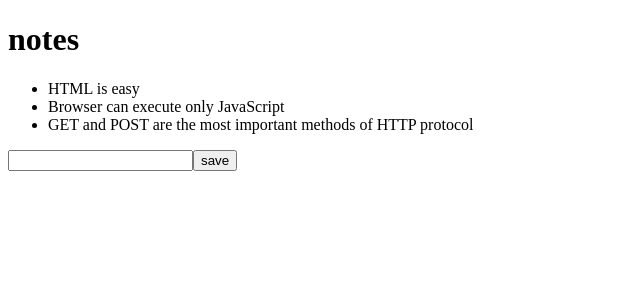
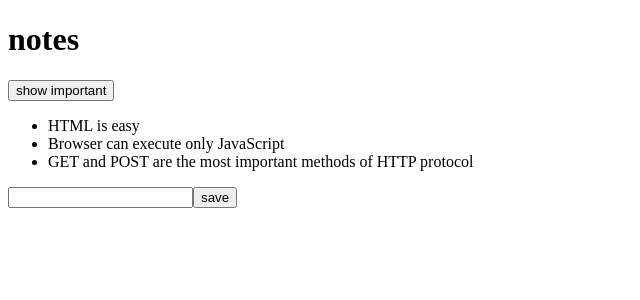
Before and after one commit to iuhmirza/fso-sandbox, a React (Create React App) app in the folder part2a/: page / in a window 1280 px wide. Shown: the top 300 px of the page, without its empty margins (0-640 px from the left). Built offline with nearby package versions, Linux system fonts and the light colour scheme.

Commit message:
Add filter by importance to notes

```diff
--- a/part2a/src/App.js
+++ b/part2a/src/App.js
@@ -4,6 +4,7 @@
 const App = (props) => {
   const [notes, setNotes] = useState(props.notes)
   const [newNote, setNewNote] = useState('')
+  const [showAll, setShowAll] = useState(true)
 
   const addNote = (event) => {
     event.preventDefault()
@@ -22,11 +23,20 @@
     setNewNote(event.target.value)
   }
 
+  const notesToShow = showAll
+    ? notes
+    : notes.filter(note => note.important)
+
   return (
     <div>
       <h1>notes</h1>
+      <div>
+        <button onClick={() => setShowAll(!showAll)}>
+          show {showAll ? 'important' : 'all'}
+        </button>
+      </div>
       <ul>
-        {notes.map(note => <Note key={note.id} note={note} />)}
+        {notesToShow.map(note => <Note key={note.id} note={note} />)}
       </ul>
       <form onSubmit={addNote}>
         <input
```
